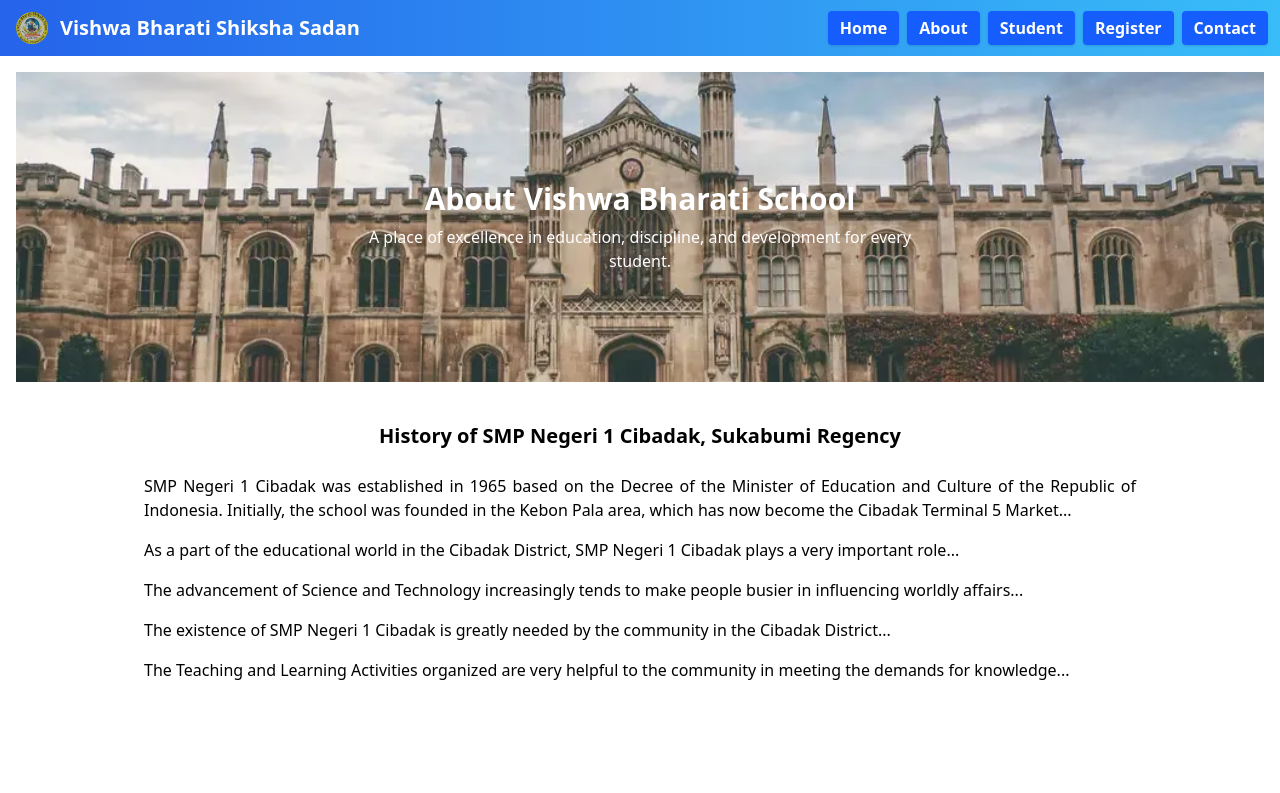
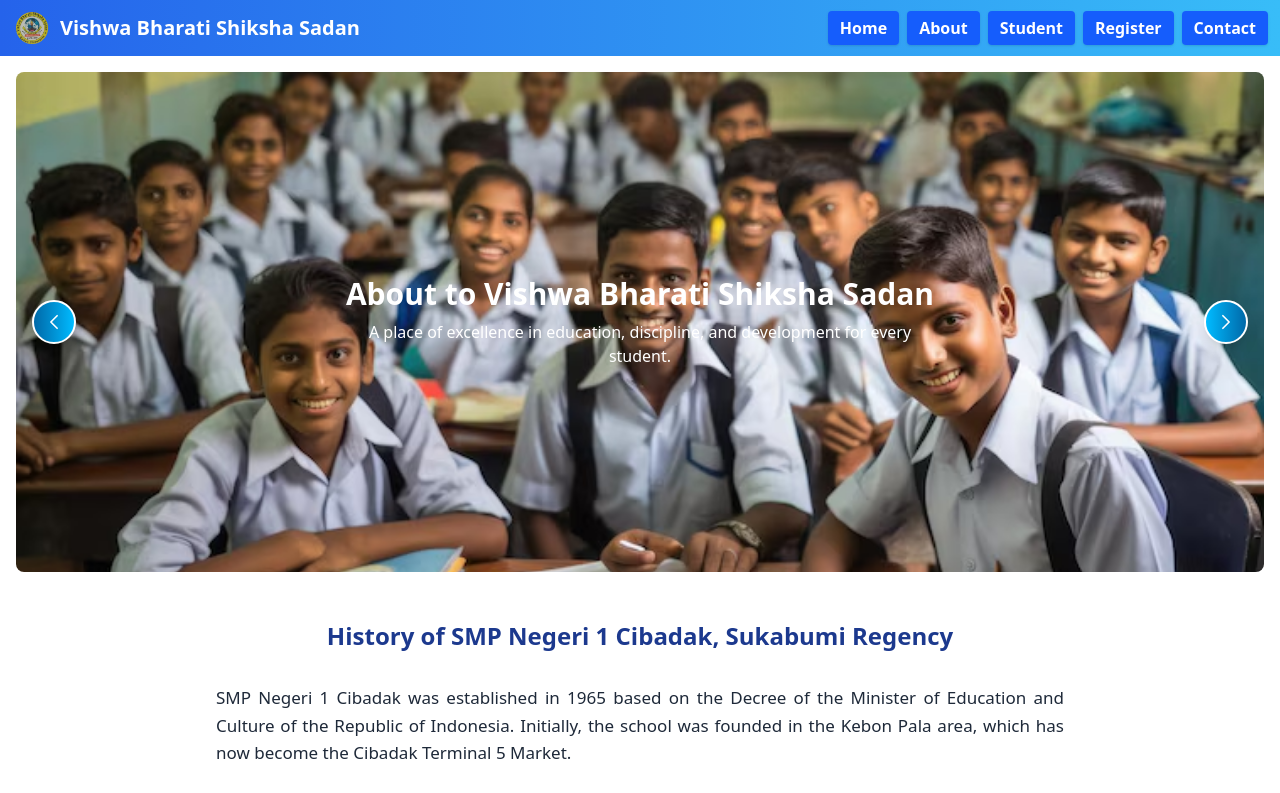
Before and after one commit to Shivamkumar31/school-website-team4, a React (Vite) app: page /about in a window 1280 px wide. Shown: the top 793 px of the page. Built offline with nearby package versions, Linux system fonts and the light colour scheme.

Commit message:
update about

```diff
--- a/src/pages/About.jsx
+++ b/src/pages/About.jsx
@@ -1,49 +1,107 @@
 import React from 'react';
+
+import { useState, useEffect } from "react";
 import bannerImage from "../assets/bannerImage.png";
+import bannerImage2 from "../assets/bannerImage2.png";
+
+
 
 const About = () => {
+
+ const bannerImages = [bannerImage, bannerImage2];
+  const [currentBanner, setCurrentBanner] = useState(0);
+  const [fade, setFade] = useState(false);
+
+  useEffect(() => {
+    const interval = setInterval(() => {
+      setFade(true);
+      setTimeout(() => {
+        setCurrentBanner((prev) => (prev + 1) % bannerImages.length);
+        setFade(false);
+      }, 300);
+    }, 5000);
+    return () => clearInterval(interval);
+  }, [bannerImages.length]);
+
+  const handlePrev = () => {
+    setFade(true);
+    setTimeout(() => {
+      setCurrentBanner((prev) => (prev - 1 + bannerImages.length) % bannerImages.length);
+      setFade(false);
+    }, 400);
+  };
+  const handleNext = () => {
+    setFade(true);
+    setTimeout(() => {
+      setCurrentBanner((prev) => (prev + 1) % bannerImages.length);
+      setFade(false);
+    }, 400);
+  };
+
   return (
     <div className="font-sans mt-0">
 
       {/* ✅ Banner Section */}
-        <section className="relative w-full m-0 p-0 overflow-hidden ">
+      <section className="relative w-full m-0 p-0 overflow-hidden">
         <img
-              src={bannerImage}
+          src={bannerImages[currentBanner]}
           alt="Banner"
-              className="w-full h-[310px] object-cover block"
+          className={`w-full h-[500px] object-cover block transition-opacity duration-400 ${fade ? 'opacity-0' : 'opacity-100'} rounded-lg`}
         />
         <div className="absolute top-0 left-0 w-full h-full bg-white-900 bg-opacity-50 flex items-center justify-center flex-col text-white text-center p-4">
            <h2 className="text-2xl md:text-3xl font-semibold mb-2">
-              About Vishwa Bharati School
+            About to Vishwa Bharati Shiksha Sadan
           </h2>
           <p className="text-sm md:text-base max-w-xl">
             A place of excellence in education, discipline, and development for every student.
           </p>
         </div>
+        {/* Arrows */}
+        <button
+          onClick={handlePrev}
+          className="absolute left-4 top-1/2 -translate-y-1/2 bg-gradient-to-r from-sky-700 to-sky-400 hover:from-sky-900 hover:to-sky-600 text-white shadow-lg rounded-full p-2.5 z-10 border-2 border-white transition-transform duration-200 hover:scale-110 focus:outline-none focus:ring-2 focus:ring-sky-300"
+          aria-label="Previous Banner"
+        >
+          <svg xmlns="http://www.w3.org/2000/svg" fill="none" viewBox="0 0 24 24" strokeWidth={2} stroke="currentColor" className="w-5 h-5">
+            <path strokeLinecap="round" strokeLinejoin="round" d="M15.75 19.5L8.25 12l7.5-7.5" />
+          </svg>
+        </button>
+        <button
+          onClick={handleNext}
+          className="absolute right-4 top-1/2 -translate-y-1/2 bg-gradient-to-l from-sky-700 to-sky-400 hover:from-sky-900 hover:to-sky-600 text-white shadow-lg rounded-full p-2.5 z-10 border-2 border-white transition-transform duration-200 hover:scale-110 focus:outline-none focus:ring-2 focus:ring-sky-300"
+          aria-label="Next Banner"
+        >
+          <svg xmlns="http://www.w3.org/2000/svg" fill="none" viewBox="0 0 24 24" strokeWidth={2} stroke="currentColor" className="w-5 h-5">
+            <path strokeLinecap="round" strokeLinejoin="round" d="M8.25 4.5l7.5 7.5-7.5 7.5" />
+          </svg>
+        </button>
       </section>
 
-        {/* About Content */}
-        <div className="max-w-5xl mx-auto px-4 py-10">
-          <h2 className="text-xl font-semibold text-center mb-6">History of SMP Negeri 1 Cibadak, Sukabumi Regency</h2>
-          <div className="space-y-4 text-justify">
+      {/* ✅ About Content */}
+      <section className="max-w-4xl mx-auto px-6 py-12 text-gray-800">
+        <h2 className="text-2xl font-bold text-center mb-8 text-blue-900">
+          History of SMP Negeri 1 Cibadak, Sukabumi Regency
+        </h2>
+        <div className="space-y-5 leading-relaxed text-justify text-[17px]">
           <p>
             SMP Negeri 1 Cibadak was established in 1965 based on the Decree of the Minister of Education and Culture of the Republic of Indonesia.
-              Initially, the school was founded in the Kebon Pala area, which has now become the Cibadak Terminal 5 Market...
+            Initially, the school was founded in the Kebon Pala area, which has now become the Cibadak Terminal 5 Market.
           </p>
           <p>
-              As a part of the educational world in the Cibadak District, SMP Negeri 1 Cibadak plays a very important role...
+            As a part of the educational world in the Cibadak District, SMP Negeri 1 Cibadak plays a very important role in shaping the character and future of young learners.
           </p>
           <p>
-              The advancement of Science and Technology increasingly tends to make people busier in influencing worldly affairs...
+            The advancement of Science and Technology increasingly tends to make people busier in influencing worldly affairs. In this context, education becomes even more essential.
           </p>
           <p>
-              The existence of SMP Negeri 1 Cibadak is greatly needed by the community in the Cibadak District...
+            The existence of SMP Negeri 1 Cibadak is greatly needed by the community in the Cibadak District as a center of educational development and opportunity.
           </p>
           <p>
-              The Teaching and Learning Activities organized are very helpful to the community in meeting the demands for knowledge...
+            The Teaching and Learning Activities organized are very helpful to the community in meeting the demands for knowledge, character, and career-building for students.
           </p>
         </div>
-        </div>
+      </section>
+
     </div>
   );
 };
```
Lines whose indentation alone changed are shown as unchanged.
